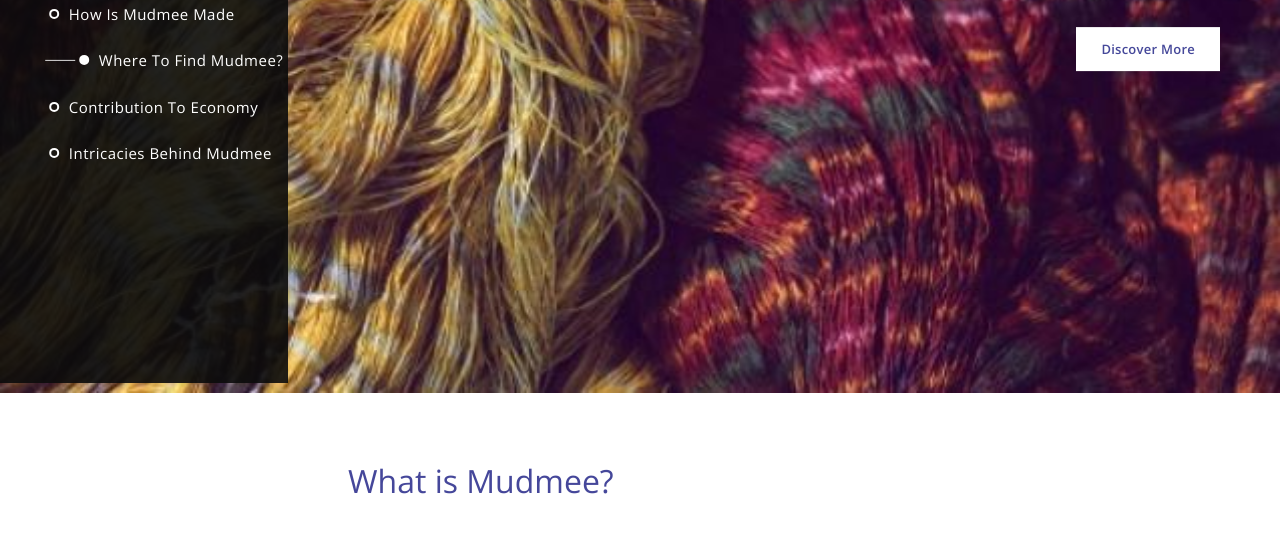
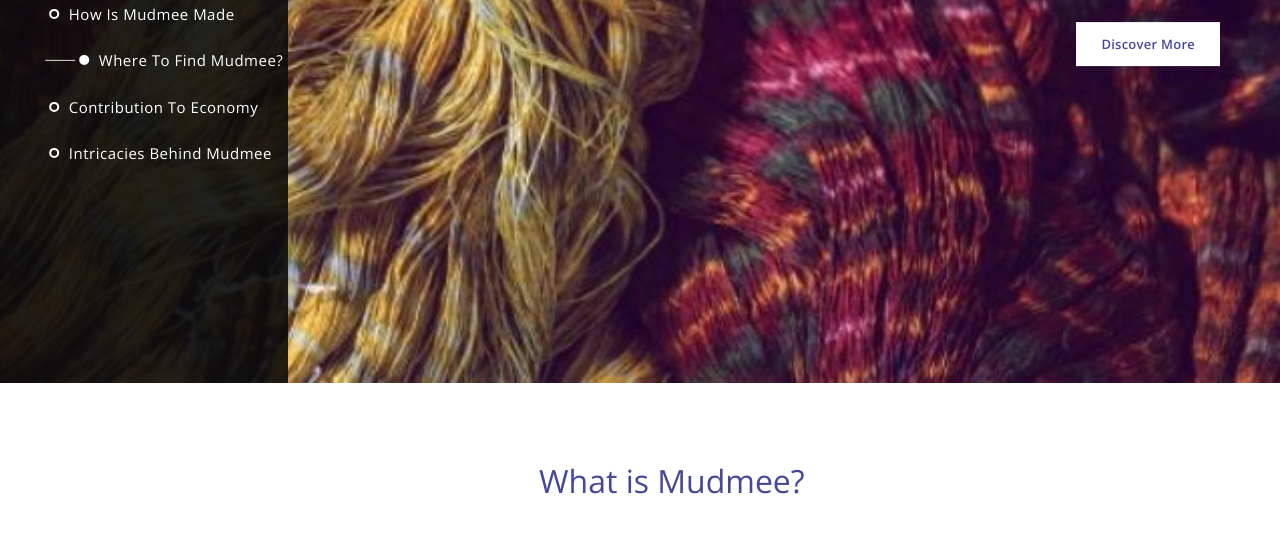
Before and after one commit to mudmeethailand/prototype, a plain HTML site: page index.html in a window 1280 px wide. Shown: the part 417-952 px from the top of the page. Drawn offline with nearby package versions, Linux system fonts and the light colour scheme.

Commit message:
Update index.html

```diff
--- a/index.html
+++ b/index.html
@@ -111,7 +111,7 @@
                 <!-- Item -->
                 <div>
                     <div class="img-fill">
-                    <div class="image"> <img src="img/m1.JPG" width="100%" height="20%" alt=""></div>
+                    <div class="image"> <img src="img/m1.JPG" width="100%" height="800px" alt=""></div>
                     <div class="info">
                         <div>
                           <h1>MUDMEE</h1>
@@ -130,13 +130,13 @@
         <div class="page-content">
             <section id="featured" class="content-section">
                 <div class="section-heading">
-                    <h1 style="color: #45479a;">What is Mudmee?<br><br> <br> <br><br><br><br><br></h1>
+                   <center> <h1 style="color: #45479a;">What is Mudmee?</center><br><br> <br> <br><br><br><br><br></h1>
 
                     <br><p style="font-size: 20px;"> <br><br><br>Mudmee is a unique way of hand weaving fabric on old wooden looms. Mudmee is an ancient
                         type of woven cloth produced in areas of Isan in the northeastern region of Thailand. Mudmee weaving is known as ikat weaving throughout the world, but in Thailand, the technique is
                         referred to as mudmee weaving. Mudmee is a weaving pattern used to create hand woven fabric with a pattern or design. Mudmee weaving creates a pattern with only one thread. The
                         exact areas of a thread that are to be dyed a certain colour, are controlled by a tie-dying method. Mudmee is produced through the traditional method of tying in the desired pattern with
-                        straw, hay or banana ropes. These ties prevent the dye from affecting the thread underneath them, a bit like simply tie-dying does. </p> <br><br>
+                        straw, hay or banana ropes. These ties prevent the dye from affecting the thread underneath them, a bit like simply tie-dying does. </p> <br><br><br><br><br>
                       <br> <center><img height="240px" width="240px" src="./img/m4.JPG"></center>
 
                 </div>
```
